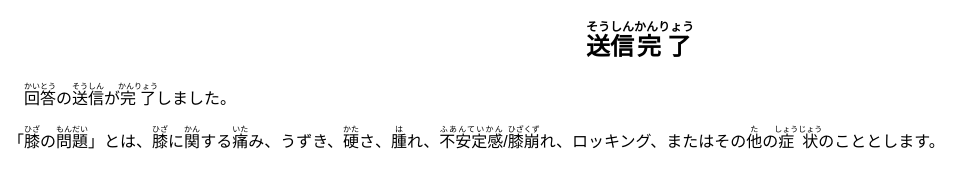
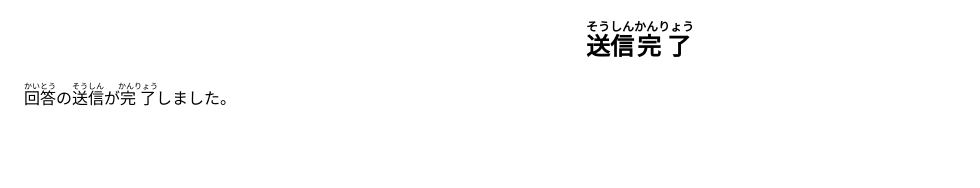
Before and after one commit to kangourou7/2023ostrc-o2.jpy, a plain HTML site: page thanks.html in a window 1280 px wide. Shown: the whole page, without its empty margins (0-980 px from the left). Drawn offline with Linux system fonts and the light colour scheme.

Commit message:
Add files via upload

```diff
--- a/thanks.html
+++ b/thanks.html
@@ -17,9 +17,6 @@
 <p>
     　<ruby><rb>回答</rb><rp>(</rp><rt>かいとう</rt><rp>)</rp></ruby>の<ruby><rb>送信</rb><rp>(</rp><rt>そうしん</rt><rp>)</rp></ruby>が<ruby><rb>完了</rb><rp>(</rp><rt>かんりょう</rt><rp>)</rp></ruby>しました。
 </p>
-<p>
-    「<ruby><rb>膝</rb><rp>(</rp><rt>ひざ</rt><rp>)</rp></ruby>の<ruby><rb>問題</rb><rp>(</rp><rt>もんだい</rt><rp>)</rp></ruby>」とは、<ruby><rb>膝</rb><rp>(</rp><rt>ひざ</rt><rp>)</rp></ruby>に<ruby><rb>関</rb><rp>(</rp><rt>かん</rt><rp>)</rp></ruby>する<ruby><rb>痛</rb><rp>(</rp><rt>いた</rt><rp>)</rp></ruby>み、うずき、<ruby><rb>硬</rb><rp>(</rp><rt>かた</rt><rp>)</rp></ruby>さ、<ruby><rb>腫</rb><rp>(</rp><rt>は</rt><rp>)</rp></ruby>れ、<ruby><rb>不安定感</rb><rp>(</rp><rt>ふあんていかん</rt><rp>)</rp></ruby>/<ruby><rb>膝崩</rb><rp>(</rp><rt>ひざくず</rt><rp>)</rp></ruby>れ、ロッキング、またはその<ruby><rb>他</rb><rp>(</rp><rt>た</rt><rp>)</rp></ruby>の<ruby><rb>症状</rb><rp>(</rp><rt>しょうじょう</rt><rp>)</rp></ruby>のこととします。
-</p>
 
     </body>
 </html>
```
